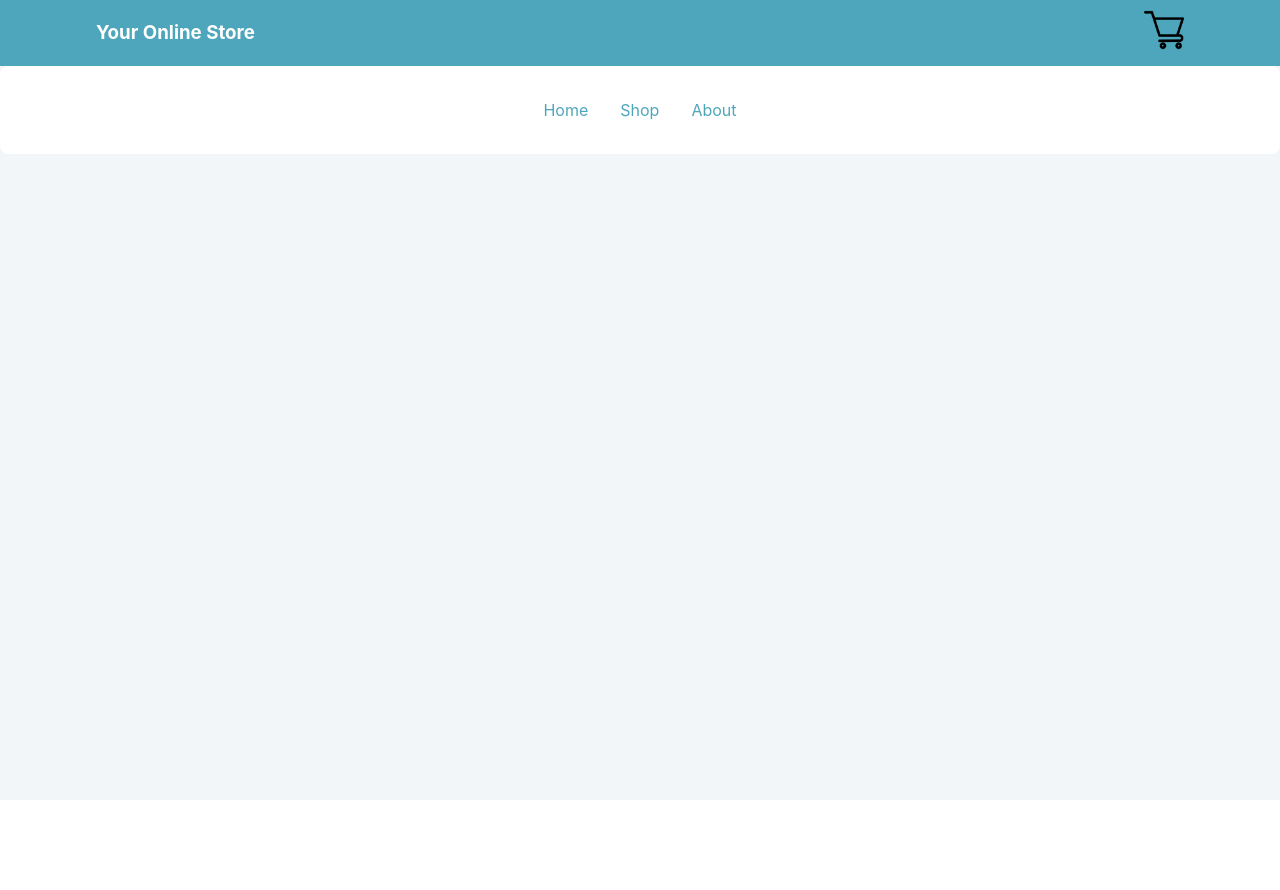
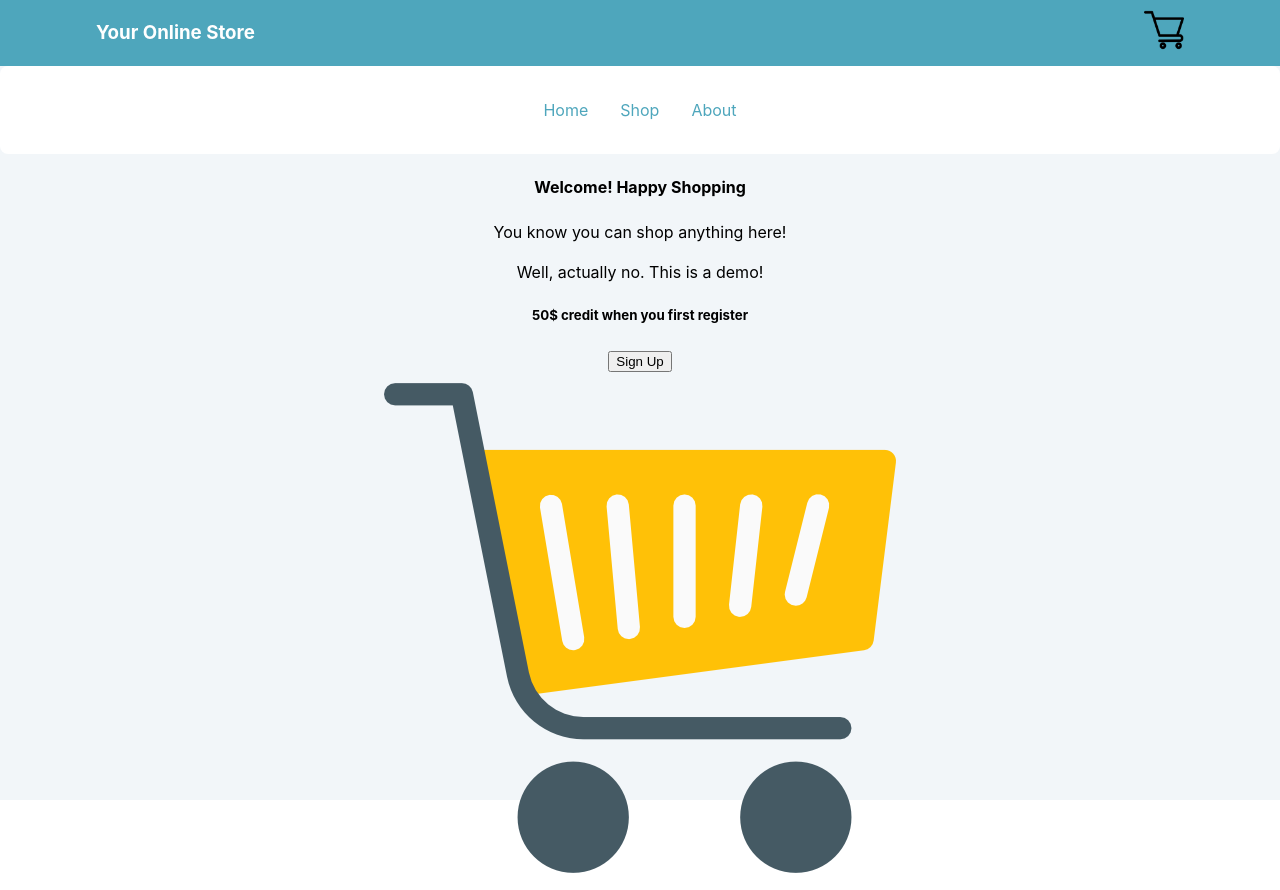
Before and after one commit to Uwancha/shopping-cart, a React (Vite) app: page / in a window 1280 px wide. Before the commit the page ends 800 px from the top, so only its background shows below. Built offline with nearby package versions, Linux system fonts and the light colour scheme.

Commit message:
feat: Add some messages and image

```diff
--- a/src/components/Home.jsx
+++ b/src/components/Home.jsx
@@ -1,12 +1,24 @@
 import React from "react";
+import cartIcon from "../assets/carts_891462.png"
 
 function Home() {
     return (
-        <>
-         <div>
-
-         </div>
-        </>
+        <div>
+            <div>
+                <div>
+                    <h4>Welcome! Happy Shopping</h4>
+                    <p>You know you can shop anything here!</p>
+                    <p>Well, actually no. This is a demo!</p>
+                </div>
+                <div>
+                    <h5>50$ credit when you first register</h5>
+                    <button>Sign Up</button>
+                </div>
+            </div>
+            <div>
+                <img src={cartIcon} alt="shopping cart. Icon by Pixel Perfect." />
+            </div>
+        </div>
     )
 }
 
```
